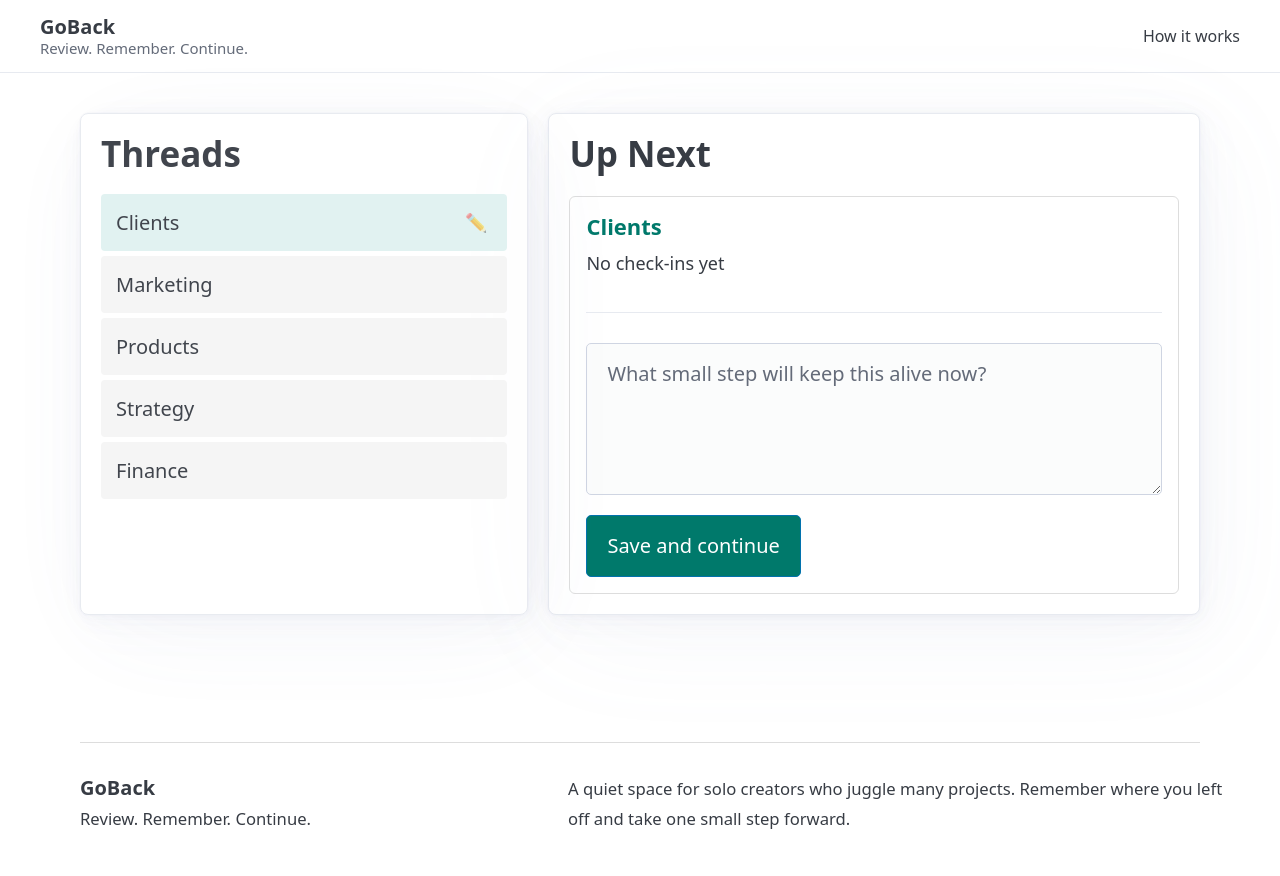
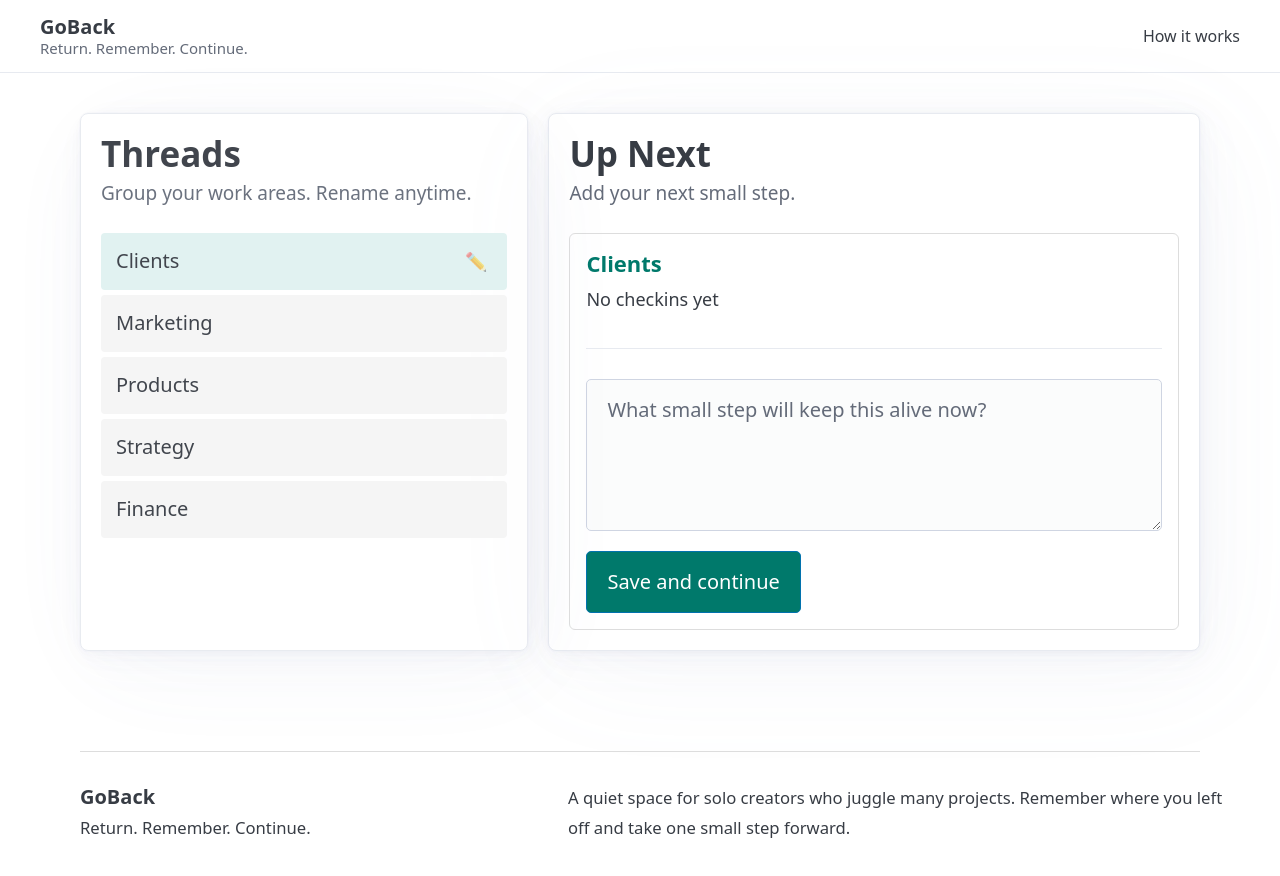
Before and after one commit to rutaio/gobackapp, a React (Vite) app in the folder frontend/: page / in a window 1280 px wide. Shown: the top 876 px of the page. Built offline with nearby package versions, Linux system fonts and the light colour scheme.

Commit message:
small tweaks for UI clarity

```diff
--- a/frontend/index.html
+++ b/frontend/index.html
@@ -5,18 +5,19 @@
     <link rel="icon" href="/favicon.svg" type="image/svg+xml" />
     <link rel="icon" href="/favicon.png" type="image/png" />
     <meta name="viewport" content="width=device-width, initial-scale=1.0" />
-    <title>Go Back – A Solo Strategy Tool</title>
+    <title>GoBack - A Solo Strategy Tool</title>
     <meta
       name="description"
-      content="A quiet strategy space for solo creators who juggle multiple projects. Review, remember what you worked on and continue with one small step."
+      content="A quiet strategy space for solo creators who juggle multiple projects. Return, remember what you worked on and continue with one small step."
     />
 
     <!-- Open Graph (for LinkedIn, Facebook, Slack, etc.) -->
-    <meta property="og:title" content="Go Back – A Solo Strategy Tool" />
+    <meta property="og:title" content="GoBack - A Solo Strategy Tool" />
     <meta
       property="og:description"
-      content="Review. Remember. Continue. A calm tool for creators navigating uncertainty."
+      content="Return. Remember. Continue. A calm tool for creators navigating uncertainty."
     />
+
     <meta property="og:type" content="website" />
     <meta property="og:url" content="https://www.gobackapp.com" />
     <meta
@@ -26,7 +27,7 @@
 
     <!-- Twitter -->
     <meta name="twitter:card" content="summary_large_image" />
-    <meta name="twitter:title" content="Go Back – A Solo Strategy Tool" />
+    <meta name="twitter:title" content="GoBack - A Solo Strategy Tool" />
     <meta
       name="twitter:description"
       content="A quiet space for solo creators who juggle many projects."
--- a/frontend/src/components/Footer.tsx
+++ b/frontend/src/components/Footer.tsx
@@ -6,7 +6,7 @@ export const Footer = () => {
       <div>
         <strong>GoBack</strong>
         <br />
-        <small>Review. Remember. Continue.</small>
+        <small>Return. Remember. Continue.</small>
       </div>
 
       <div>
--- a/frontend/src/components/GoBackCard.tsx
+++ b/frontend/src/components/GoBackCard.tsx
@@ -19,7 +19,7 @@ export const GoBackCard = ({
   return (
     <>
       <h2>Up Next</h2>
-      {/* TO REVISIT <p>Your next small step</p> */}
+      <p>Add your next small step.</p>
       <div className="card" data-testid="go-back-card">
         {selectedThread ? (
           <>
@@ -29,7 +29,7 @@ export const GoBackCard = ({
 
             <div className="checkins-history" data-testid="checkins-history">
               {checkinsForSelectedThread.length === 0 ? (
-                <p>No check-ins yet</p>
+                <p>No checkins yet</p>
               ) : (
                 <>
                   <p className="checkins-label">Recent steps:</p>
--- a/frontend/src/components/Header.tsx
+++ b/frontend/src/components/Header.tsx
@@ -5,7 +5,7 @@ export const Header = () => {
     <header>
       <div className="logo">
         <strong>GoBack</strong>
-        <small>Review. Remember. Continue.</small>
+        <small>Return. Remember. Continue.</small>
       </div>
 
       <nav>
--- a/frontend/src/components/ThreadsList.tsx
+++ b/frontend/src/components/ThreadsList.tsx
@@ -22,7 +22,7 @@ export const ThreadsList = ({
   return (
     <>
       <h2>Threads</h2>
-      {/* TO REVISIT <p>Your work areas</p> */}
+      <p>Group your work areas. Rename anytime.</p>
       <div className="threads-list">
         <ul>
           {threads.map((thread) => (
--- a/frontend/src/styles/pages/home.css
+++ b/frontend/src/styles/pages/home.css
@@ -34,7 +34,6 @@
   flex: 6;
 }
 
-/* TO REVISIT
 .panel h2 {
   margin-bottom: 0.25rem;
 }
@@ -44,7 +43,7 @@
   margin-bottom: 1.25rem;
   font-size: 0.95rem;
   color: var(--pico-muted-color);
-} */
+}
 
 @media (max-width: 768px) {
   .dashboard {
```
